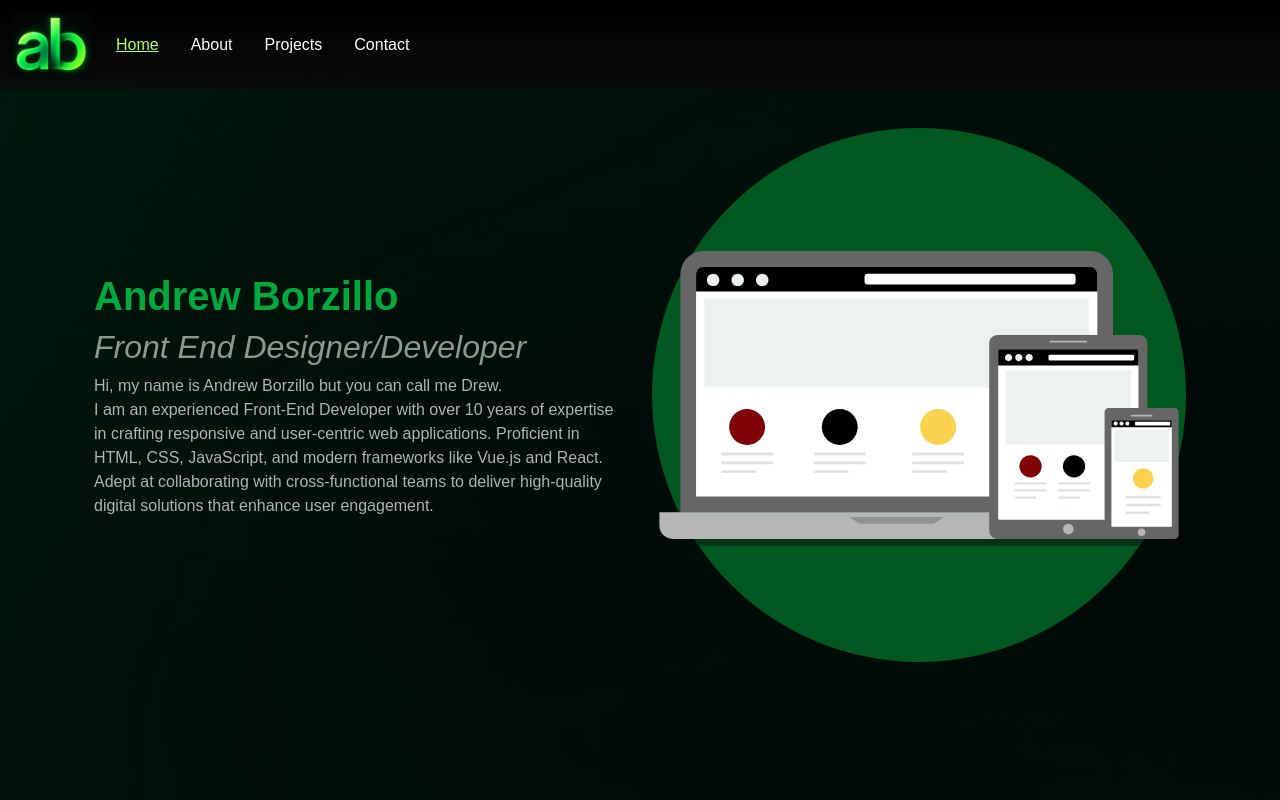
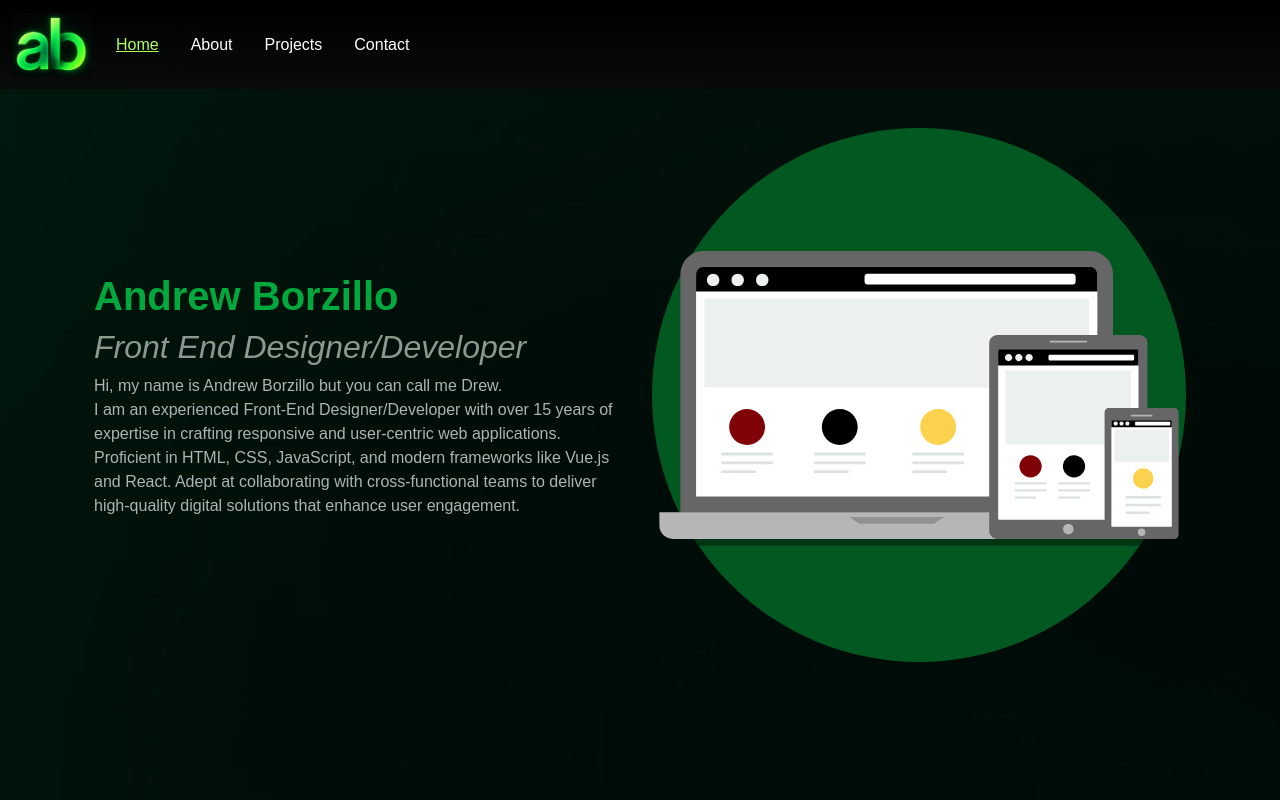
Before and after one commit to dzillo1/ab-site, a React (Vite) app in the folder portfolio/: page / in a window 1280 px wide. Shown: the top 800 px of the page. Built offline with nearby package versions, Linux system fonts and the light colour scheme; a web font is replaced by a local one.

Commit message:
edits animate

```diff
--- a/portfolio/src/Components/Hero.jsx
+++ b/portfolio/src/Components/Hero.jsx
@@ -9,7 +9,7 @@ function Hero(){
                         <h1>Andrew Borzillo</h1>
                         <h2><em>Front End Designer/Developer</em></h2>
                         <p>Hi, my name is Andrew Borzillo but you can call me Drew.<br/>
-                        I am an experienced Front-End Developer with over 10 years of expertise in crafting responsive and user-centric web applications. Proficient in HTML, CSS, JavaScript, and modern frameworks like Vue.js and React. Adept at collaborating with cross-functional teams to deliver high-quality digital solutions that enhance user engagement.</p>
+                        I am an experienced Front-End Designer/Developer with over 15 years of expertise in crafting responsive and user-centric web applications. Proficient in HTML, CSS, JavaScript, and modern frameworks like Vue.js and React. Adept at collaborating with cross-functional teams to deliver high-quality digital solutions that enhance user engagement.</p>
                     </div>
                     <div className="col-12 col-md-6 text-center">
                        <HeroImage />
--- a/portfolio/src/Components/HeroImage.jsx
+++ b/portfolio/src/Components/HeroImage.jsx
@@ -1,4 +1,4 @@
-import { useState, useEffect } from 'react';
+import { useEffect } from 'react';
 import { gsap } from "gsap";
 
 gsap.registerPlugin();
@@ -9,11 +9,11 @@ function HeroImage() {
         gsap.to(".bg-circle", { opacity: 0, x: 200});
         gsap.to(".bg-circle", { delay: 1, duration: 1, x: 0, opacity: 1 });
         gsap.to(".lg-screen", { y: -300, opacity:0 });
-        gsap.to(".lg-screen", { delay: 1, duration: .2, opacity: 1, y: 0, stagger: 0.2 });
+        gsap.to(".lg-screen", { delay: 1, duration: .1, opacity: 1, y: 0, stagger: 0.1 });
         gsap.to(".md-screen", { y: 300, opacity:0 });
-        gsap.to(".md-screen", { delay: 1.5, duration: .2, opacity: 1, y: 0, stagger: 0.3 });
+        gsap.to(".md-screen", { delay: .5, duration: .1, opacity: 1, y: 0, stagger: 0.2 });
         gsap.to(".sm-screen", { y: 300, opacity:0 });
-        gsap.to(".sm-screen", { delay: 1.6, duration: .2, opacity: 1, y: 0, stagger: 0.3 });
+        gsap.to(".sm-screen", { delay: 1.1, duration: .1, opacity: 1, y: 0, stagger: 0.2 });
     }, []);
     return(
 
```
